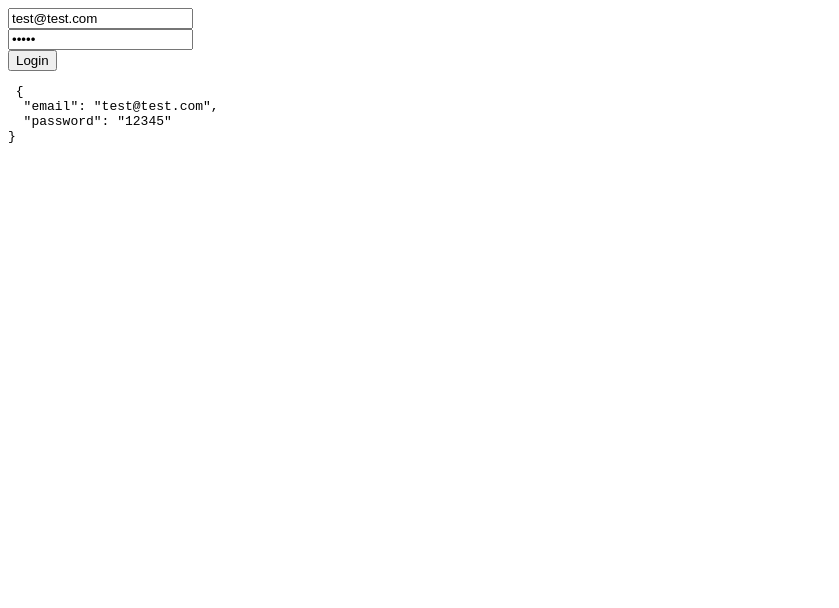
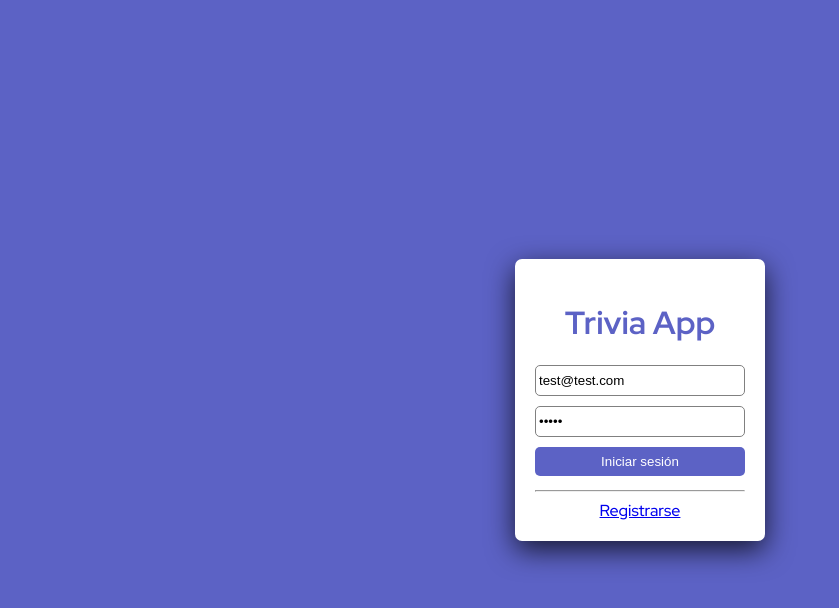
Before and after one commit to JorgeIturrieta/trivia-frontend-react, a React (Create React App) app: page /#/login in a window 1280 px wide. Shown: the top 608 px of the page, without its empty margins (0-839 px from the left). Built offline with nearby package versions, Linux system fonts and the light colour scheme.

Commit message:
Estilos a login aplicados

```diff
--- a/public/index.html
+++ b/public/index.html
@@ -15,16 +15,8 @@
       user's mobile device or desktop. See https://developers.google.com/web/fundamentals/web-app-manifest/
     -->
     <link rel="manifest" href="%PUBLIC_URL%/manifest.json" />
-    <!--
-      Notice the use of %PUBLIC_URL% in the tags above.
-      It will be replaced with the URL of the `public` folder during the build.
-      Only files inside the `public` folder can be referenced from the HTML.
 
-      Unlike "/favicon.ico" or "favicon.ico", "%PUBLIC_URL%/favicon.ico" will
-      work correctly both with client-side routing and a non-root public URL.
-      Learn how to configure a non-root public URL by running `npm run build`.
-    -->
-    <title>React App</title>
+    <title>Trivia App</title>
   </head>
   <body>
     <noscript>You need to enable JavaScript to run this app.</noscript>
--- /dev/null
+++ b/src/components/AuthBoxContainer.tsx
@@ -0,0 +1,13 @@
+import styled from 'styled-components';
+export const AuthBoxContainer = styled.div`
+  display: flex;
+  flex-direction: column;
+  text-align: center;
+  padding: 20px;
+  width: 250px;
+  background-color: white;
+  border-radius: 7px;
+  -webkit-box-shadow: 0px 9px 28px 0px rgba(0, 0, 0, 0.75);
+  -moz-box-shadow: 0px 9px 28px 0px rgba(0, 0, 0, 0.75);
+  box-shadow: 0px 9px 28px 0px rgba(0, 0, 0, 0.75);
+`;
--- /dev/null
+++ b/src/components/AuthBtn.tsx
@@ -0,0 +1,11 @@
+import styled from 'styled-components';
+export const AuthBtn = styled.button`
+  padding: 7px 3px;
+  color: white;
+  border: 3px;
+  background-color: #5c62c5;
+  width: 100%;
+  display: block;
+  margin-bottom: 1em;
+  border-radius: 5px;
+`;
--- /dev/null
+++ b/src/components/AuthContainer.tsx
@@ -0,0 +1,9 @@
+import styled from 'styled-components';
+export const AuthContainer = styled.div`
+  display: flex;
+  background-color: #5c62c5;
+  align-items: center;
+  justify-content: center;
+  width: 100vw;
+  height: 100vh;
+`;
--- /dev/null
+++ b/src/components/AuthInput.tsx
@@ -0,0 +1,8 @@
+import styled from 'styled-components';
+export const AuthInput = styled.input`
+  border: 1px solid grey;
+  width: 100%;
+  margin-bottom: 10px;
+  padding: 7px 3px;
+  border-radius: 5px;
+`;
--- a/src/components/Button.tsx
+++ b/src/components/Button.tsx
@@ -24,4 +24,5 @@ export const NextButton = styled.button`
   margin: 1em;
   padding: 1em 1em;
   border-radius: 10px;
+  cursor: pointer;
 `;
--- a/src/components/LoginScreen.tsx
+++ b/src/components/LoginScreen.tsx
@@ -3,6 +3,11 @@ import { useForm } from '../hooks/useForm';
 import { LOGIN, Ilogin, IloginInput } from '../graphql/mutations/loginUser';
 import { isLoggedInVar } from '../cache';
 import { useEffect } from 'react';
+import { AuthContainer } from './AuthContainer';
+import { AuthBoxContainer } from './AuthBoxContainer';
+import { AuthInput } from './AuthInput';
+import { AuthBtn } from './AuthBtn';
+import { TitleAuth } from './TitleAuth';
 
 export const LoginScreen = () => {
   const client = useApolloClient();
@@ -37,10 +42,11 @@ export const LoginScreen = () => {
   };
 
   return (
-    <>
+    <AuthContainer>
+      <AuthBoxContainer>
+        <TitleAuth>Trivia App</TitleAuth>
         <form onSubmit={submit}>
-        <div>
-          <input
+          <AuthInput
             type="text"
             name="email"
             placeholder="correo"
@@ -48,27 +54,29 @@ export const LoginScreen = () => {
             autoComplete="off"
             onChange={({ target }) => onChange('email', target.value)}
           />
-        </div>
-        <div>
-          <input
+
+          <AuthInput
             type="password"
             name="password"
             placeholder="contraseña"
             value={password}
             onChange={({ target }) => onChange('password', target.value)}
           />
-        </div>
-        <button type="submit"> Login </button>
+
+          <AuthBtn type="submit"> Iniciar sesión </AuthBtn>
+          <hr />
+          <a href="/">Registrarse</a>
         </form>
-      <code>
+        {/* <code>
           <pre> {JSON.stringify({ email, password }, null, 2)}</pre>
         </code>
         {data?.login && (
           <code>
             <pre> {JSON.stringify({ token: data.login.token }, null, 2)}</pre>
           </code>
-      )}
+        )} */}
         {error ? <p>Oh no! {JSON.stringify(error.message, null, 2)}</p> : null}
-    </>
+      </AuthBoxContainer>
+    </AuthContainer>
   );
 };
--- /dev/null
+++ b/src/components/TitleAuth.tsx
@@ -0,0 +1,5 @@
+import styled from 'styled-components';
+export const TitleAuth = styled.h1`
+  color: #5c62c5;
+  font-size: 500;
+`;
--- /dev/null
+++ b/src/css/styles.css
@@ -0,0 +1,9 @@
+@import url('https://fonts.googleapis.com/css2?family=Red+Hat+Display:wght@500;700;900&display=swap');
+
+* {
+  box-sizing: border-box;
+}
+body {
+  margin: 0;
+  font-family: 'Red Hat Display', sans-serif;
+}
--- a/src/index.tsx
+++ b/src/index.tsx
@@ -5,6 +5,7 @@ import { App } from './App';
 import { ApolloClient, createHttpLink, ApolloProvider } from '@apollo/client';
 import { setContext } from '@apollo/client/link/context';
 import { cache } from './cache';
+import './css/styles.css';
 const httpLink = createHttpLink({
   uri: 'http://localhost:4000/',
 });
```
Lines whose indentation alone changed are shown as unchanged.
